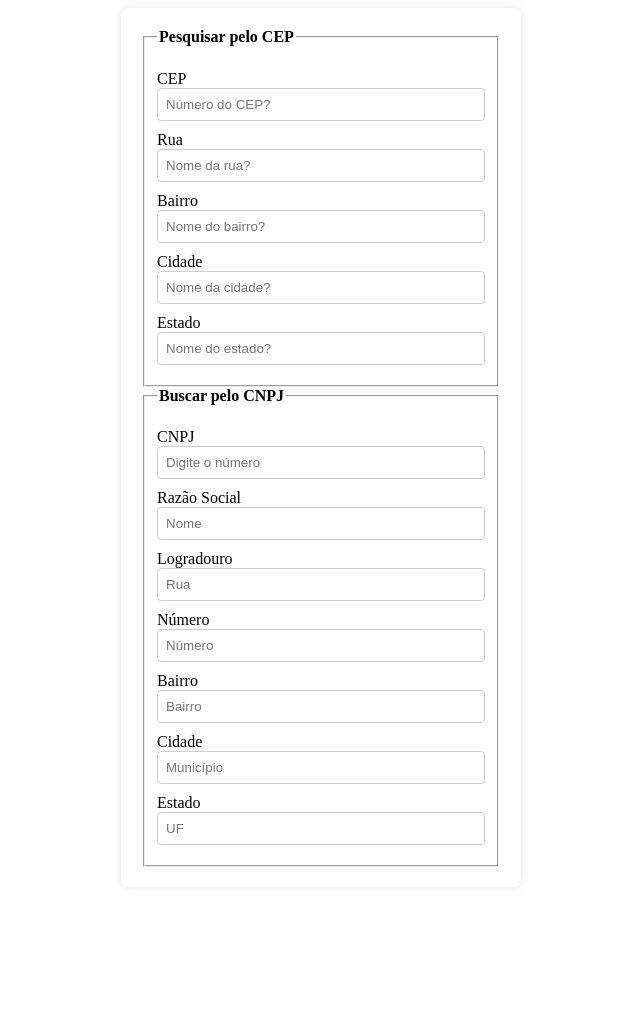
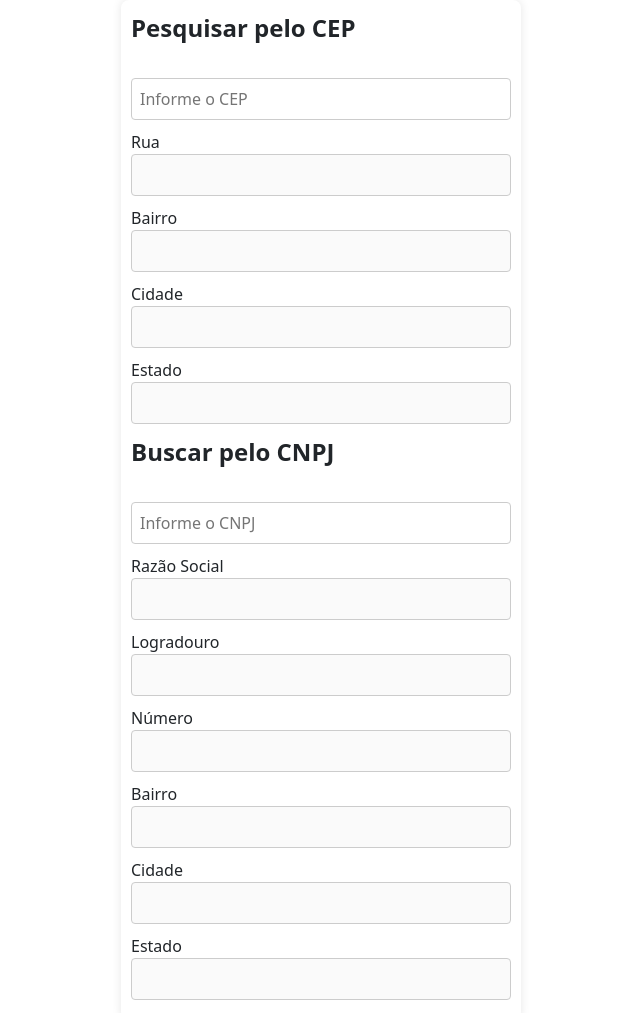
Before and after one commit to admsouza/Buscar-Endereco, a plain HTML site: page index.html in a window 1280 px wide. Shown: the whole page, without its empty margins (319-959 px from the left). Before the commit the page ends 895 px from the top, so only its background shows below. Drawn offline with nearby package versions, Linux system fonts and the light colour scheme.

Commit message:
Versão 1.1 - Desabilitar campos com preenchimento automático

```diff
--- a/estiloendereco.css
+++ b/estiloendereco.css
@@ -15,7 +15,7 @@
 
 .box {
     width: 400px;
-    padding: 20px;
+    padding: 10px;
     background-color: #fff;
     border-radius: 8px;
     box-shadow: 0 0 10px rgba(0, 0, 0, 0.1);
--- a/index.html
+++ b/index.html
@@ -1,12 +1,19 @@
 <!DOCTYPE html>
 <html lang="pt-br">
+
 <head>
     <meta charset="UTF-8">
     <meta name="viewport" content="width=device-width, initial-scale=1.0">
     <title>Consultar Endereço</title>
-    <link rel="stylesheet" href="estiloendereco.css"/>
+    <link href="https://cdn.jsdelivr.net/npm/bootstrap@5.3.3/dist/css/bootstrap.min.css" rel="stylesheet"
+        integrity="sha384-QWTKZyjpPEjISv5WaRU9OFeRpok6YctnYmDr5pNlyT2bRjXh0JMhjY6hW+ALEwIH" crossorigin="anonymous">
+    <script src="https://cdn.jsdelivr.net/npm/bootstrap@5.3.3/dist/js/bootstrap.bundle.min.js"
+        integrity="sha384-YvpcrYf0tY3lHB60NNkmXc5s9fDVZLESaAA55NDzOxhy9GkcIdslK1eN7N6jIeHz"
+        crossorigin="anonymous"></script>
+    <link rel="stylesheet" href="estiloendereco.css" />
     <script src="script.js"></script>
 </head>
+
 <body>
     <div class="container">
         <div class="box">
@@ -14,61 +21,62 @@
                 <fieldset>
                     <legend><b>Pesquisar pelo CEP</b></legend>
                     <br>
+
                     <div class="inputBox">
-                        <label>CEP</label>
-                        <input id="cep" onblur="buscarCEP()" placeholder="Número do CEP?">
+                        <label></label>
+                        <input id="cep" onblur="buscarCEP()" placeholder="Informe o CEP">
                     </div>
                     <div class="inputBox">
                         <label>Rua</label>
-                        <input id="rua" placeholder="Nome da rua?">
+                        <input id="rua" placeholder=""disabled>
                     </div>
                     <div class="inputBox">
                         <label>Bairro</label>
-                        <input id="bairro" placeholder="Nome do bairro?">
+                        <input id="bairro" placeholder=""disabled>
                     </div>
                     <div class="inputBox">
                         <label>Cidade</label>
-                        <input id="cidade" placeholder="Nome da cidade?">
+                        <input id="cidade" placeholder=""disabled>
                     </div>
                     <div class="inputBox">
                         <label>Estado</label>
-                        <input id="estado" placeholder="Nome do estado?">
+                        <input id="estado" placeholder=""disabled>
                     </div>
                 </fieldset>
                 <fieldset>
                     <legend><b>Buscar pelo CNPJ</b></legend>
-                    <br>
                     <div class="inputBox">
-                        <label>CNPJ</label>
-                        <input id="cnpj" onblur="searchCNPJ()" placeholder="Digite o número">
+                        <label></label>
+                        <input id="cnpj" onblur="searchCNPJ()" placeholder="Informe o CNPJ">
                     </div>
                     <div class="inputBox">
                         <label>Razão Social</label>
-                        <input id="nome" placeholder="Nome">
+                        <input id="nome" placeholder="" disabled>
                     </div>
                     <div class="inputBox">
                         <label>Logradouro</label>
-                        <input id="road" placeholder="Rua">
+                        <input id="road" placeholder="" disabled>
                     </div>
                     <div class="inputBox">
                         <label>Número</label>
-                        <input id="numero" placeholder="Número">
+                        <input id="numero" placeholder="" disabled>
                     </div>
                     <div class="inputBox">
                         <label>Bairro</label>
-                        <input id="bairro2" placeholder="Bairro">
+                        <input id="bairro2" placeholder="" disabled>
                     </div>
                     <div class="inputBox">
                         <label>Cidade</label>
-                        <input id="municipio" placeholder="Município">
+                        <input id="municipio" placeholder="" disabled>
                     </div>
                     <div class="inputBox">
                         <label>Estado</label>
-                        <input id="uf" placeholder="UF">
+                        <input id="uf" placeholder="" disabled>
                     </div>
                 </fieldset>
             </form>
         </div>
     </div>
 </body>
+
 </html>
```
